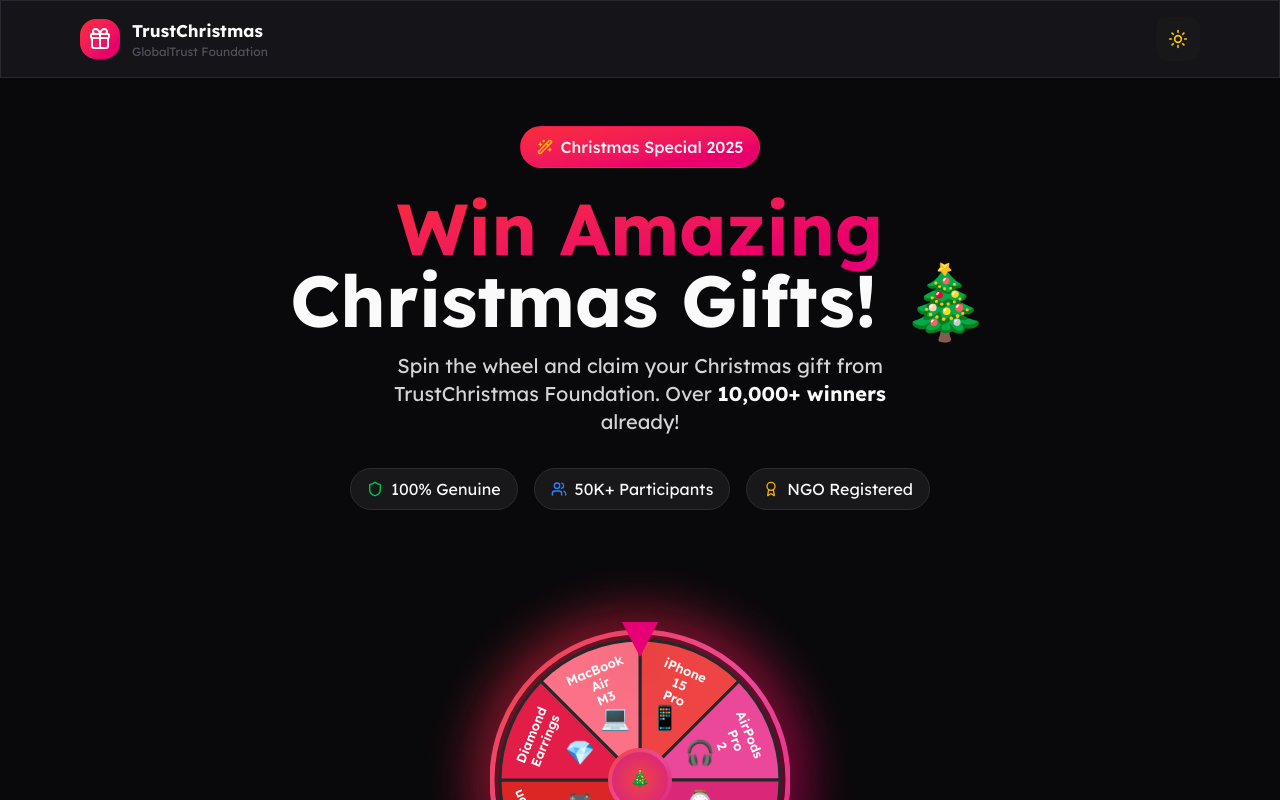
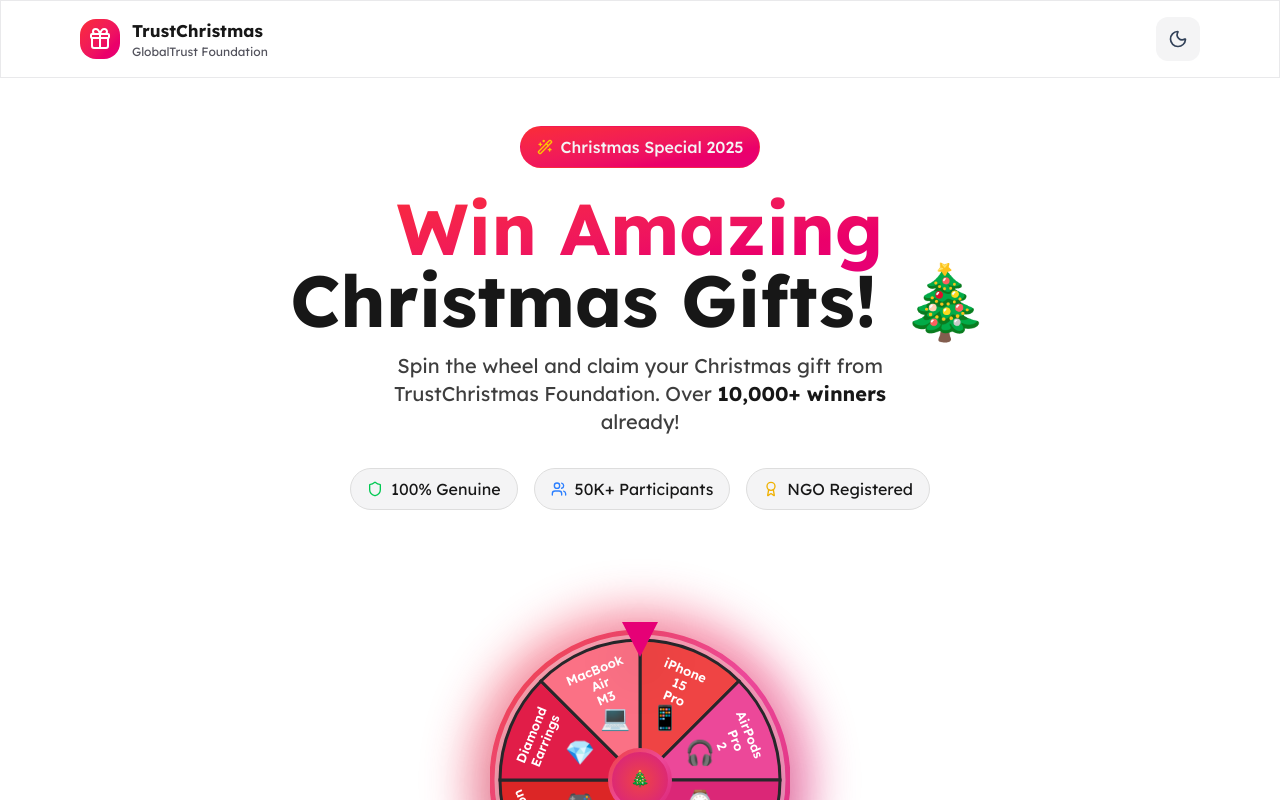
Before and after one commit to RohanNikumbh27/christmasgifts, a Next.js app: page / in a window 1280 px wide. Shown: the top 800 px of the page. Built offline with nearby package versions, Linux system fonts and the light colour scheme.

Commit message:
fix: bydefault light theme

```diff
--- a/src/components/ThemeProvider.tsx
+++ b/src/components/ThemeProvider.tsx
@@ -11,13 +11,13 @@
 }
 
 const ThemeContext = createContext<ThemeContextType>({
-    theme: "dark",
+    theme: "light",
     toggleTheme: () => { },
     mounted: false,
 });
 
 export function ThemeProvider({ children }: { children: React.ReactNode }) {
-    const [theme, setTheme] = useState<Theme>("dark");
+    const [theme, setTheme] = useState<Theme>("light");
     const [mounted, setMounted] = useState(false);
 
     useEffect(() => {
@@ -27,6 +27,8 @@
             setTheme(savedTheme);
         } else if (window.matchMedia("(prefers-color-scheme: dark)").matches) {
             setTheme("dark");
+        } else {
+            setTheme("light");
         }
     }, []);
 
```
